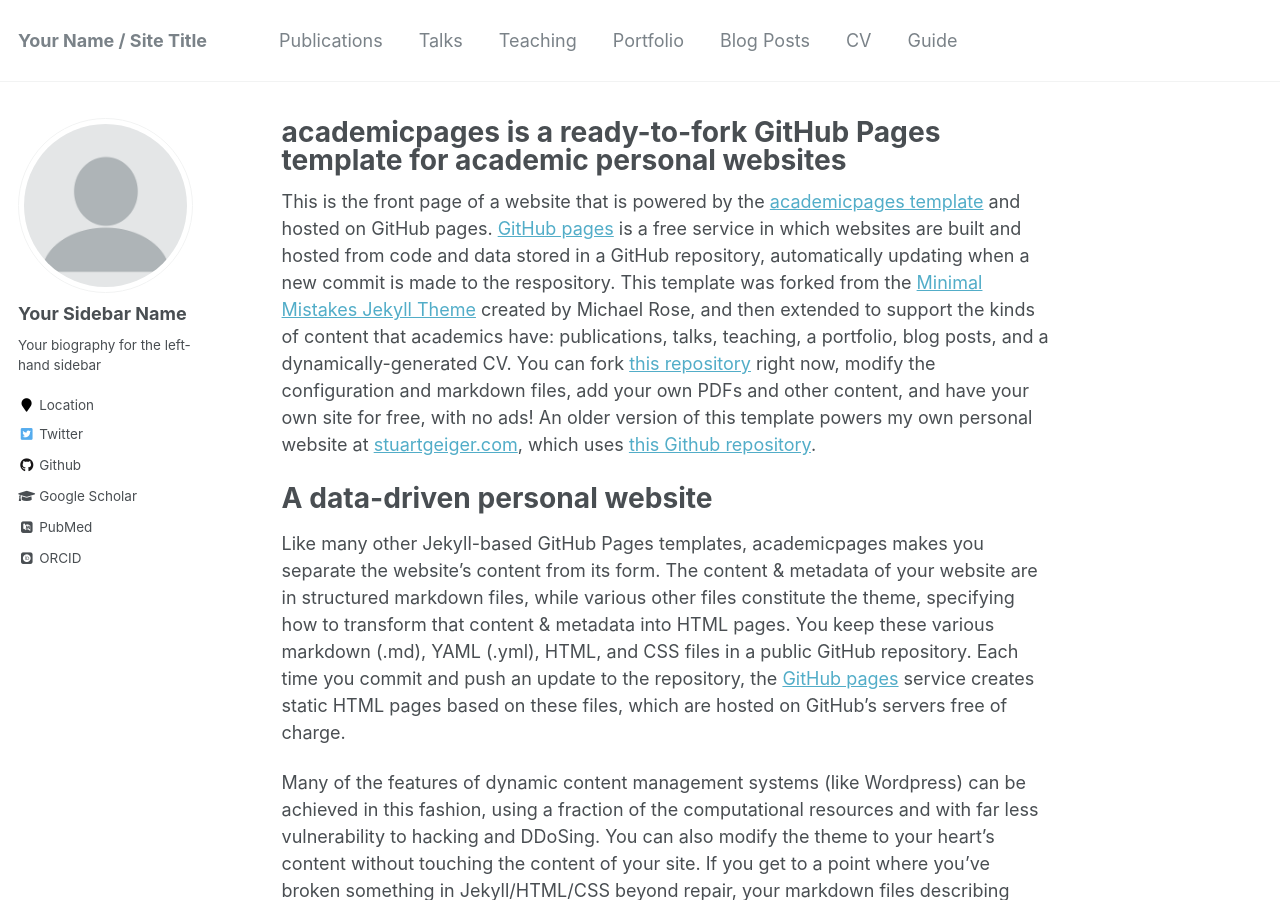
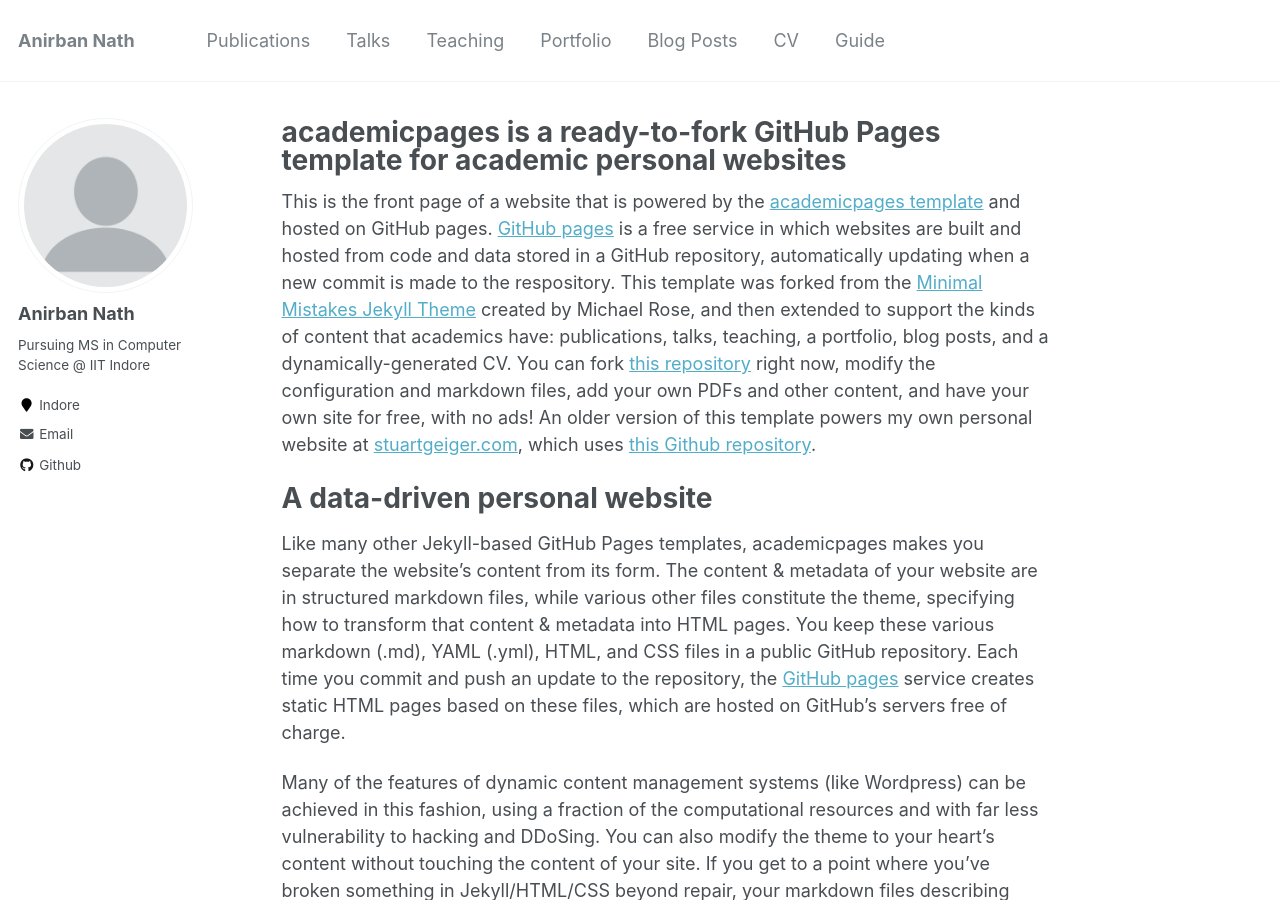
Before and after one commit to anirban-nath/anirban-nath.github.io, a Jekyll site: the page built from _pages/about.md, in a window 1280 px wide and 900 px high. Built offline with Jekyll 4.4.1, drawn with Linux system fonts in a browser that asks for light colours; some web fonts are replaced.

Commit message:
updated with personal information

```diff
--- a/_config.yml
+++ b/_config.yml
@@ -7,13 +7,13 @@
 
 # Site Settings
 locale                   : "en-US"
-title                    : "Your Name / Site Title"
+title                    : "Anirban Nath"
 title_separator          : "-"
 name                     : &name "Your Name"
 description              : &description "personal description"
-url                      : https://academicpages.github.io # the base hostname & protocol for your site e.g. "https://mmistakes.github.io"
+url                      : https://anirban-nath.github.io # the base hostname & protocol for your site e.g. "https://mmistakes.github.io"
 baseurl                  : "" # the subpath of your site, e.g. "/blog"
-repository               : "academicpages/academicpages.github.io"
+repository               : "anirban-nath.github.io"
 teaser                   :  # filename of teaser fallback teaser image placed in /images/, .e.g. "500x300.png"
 breadcrumbs              : false # true, false (default)
 words_per_minute         : 160
@@ -80,14 +80,14 @@ analytics:
 
 # Site Author
 author:
-  name             : "Your Sidebar Name"
+  name             : "Anirban Nath"
   avatar           : "profile.png"
-  bio              : "Your biography for the left-hand sidebar"
-  location         : "Location"
+  bio              : Pursuing MS in Computer Science @ IIT Indore
+  location         : "Indore"
   employer         :
-  pubmed           : "https://www.ncbi.nlm.nih.gov/pubmed/?term=john+snow"
-  googlescholar    : "http://yourfullgooglescholarurl.com"
-  email            :
+#   pubmed           : "https://www.ncbi.nlm.nih.gov/pubmed/?term=john+snow"
+#   googlescholar    : "http://yourfullgooglescholarurl.com"
+  email            :  "rupu.ani [at] gmail [dot] com"
   researchgate     :  # example: "https://www.researchgate.net/profile/yourprofile"
   uri              :
   bitbucket        :
@@ -96,20 +96,20 @@ author:
   flickr           :
   facebook         :
   foursquare       :
-  github           : "academicpages"
+  github           : "Anirban Nath"
   google_plus      :
   keybase          :
   instagram        :
   impactstory      : #"https://profiles.impactstory.org/u/xxxx-xxxx-xxxx-xxxx"
   lastfm           :
   linkedin         :
-  orcid            : "http://orcid.org/yourorcidurl"
+#   orcid            : "http://orcid.org/yourorcidurl"
   pinterest        :
   soundcloud       :
   stackoverflow    : # http://stackoverflow.com/users/123456/username
   steam            :
   tumblr           :
-  twitter          : "replacethistwitterhandle"
+#   twitter          : "replacethistwitterhandle"
   vine             :
   weibo            :
   xing             :
```
